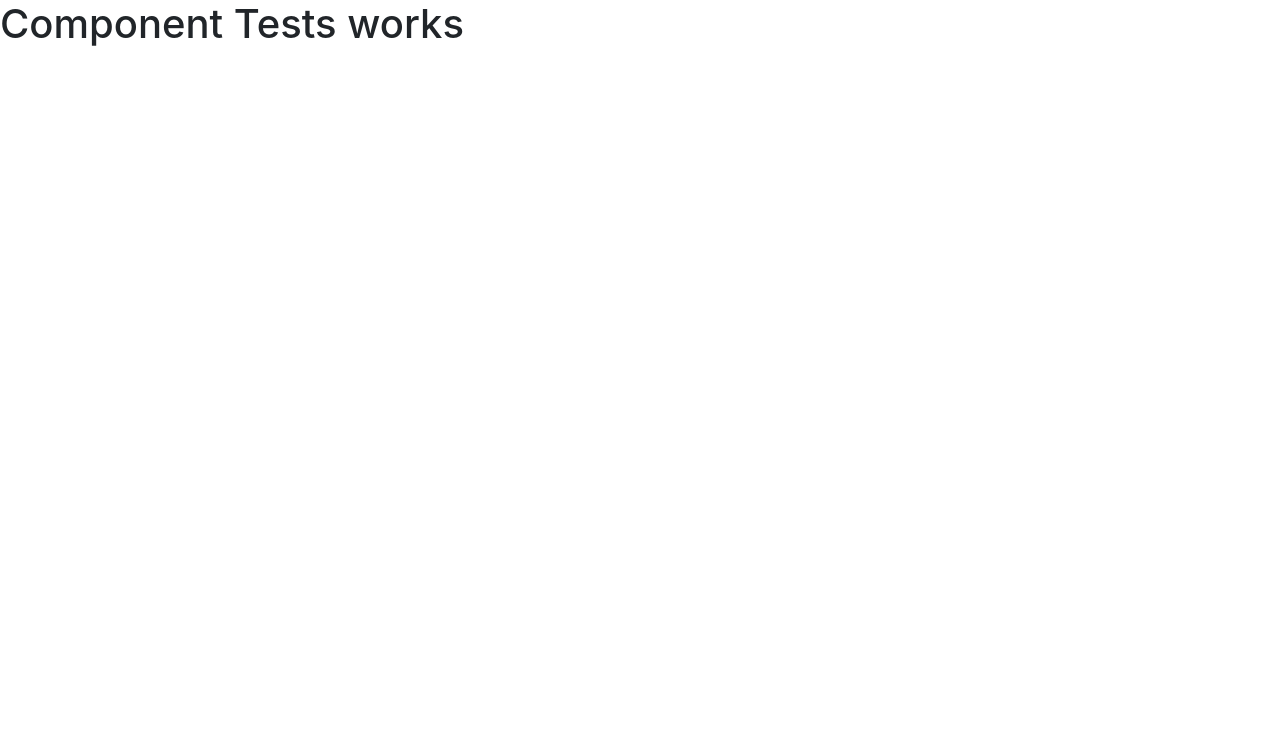
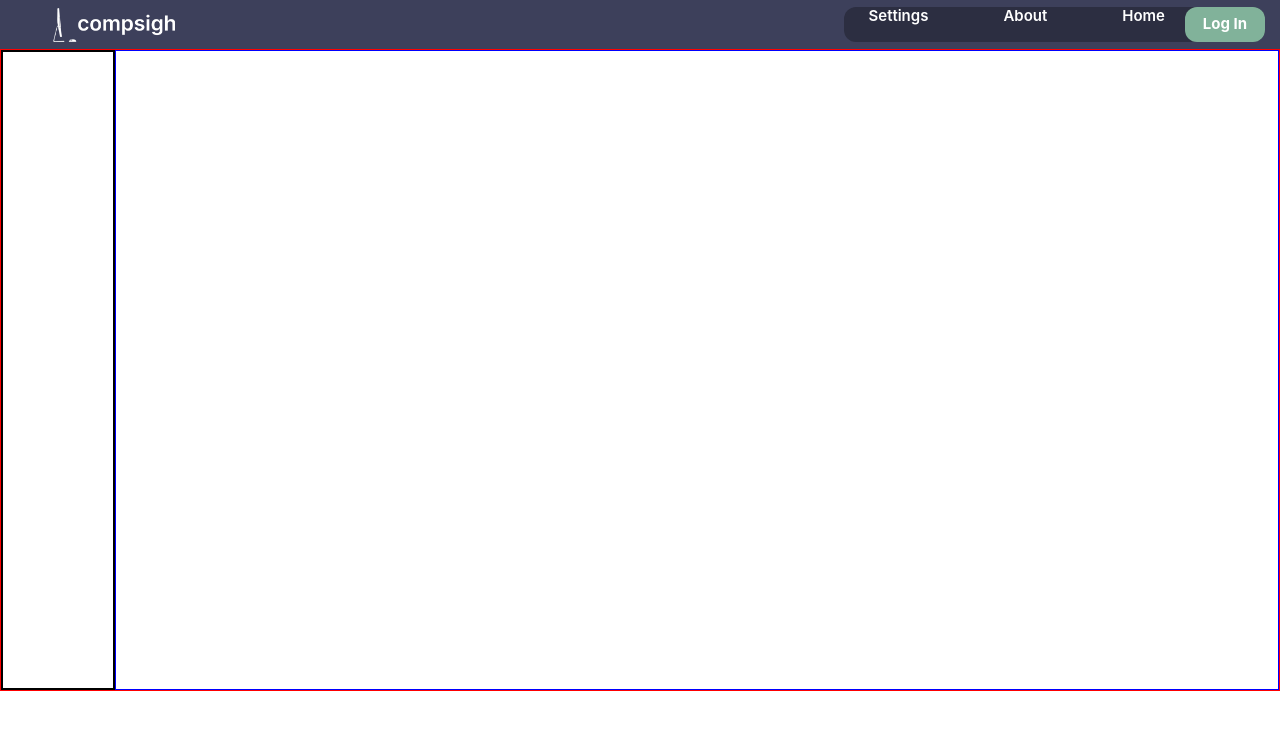
Before and after one commit to quigongian/Compsigh-WebDevelopment, a React (Create React App) app in the folder client/my-app/: page /componentTests in a window 1280 px wide. Shown: the top 730 px of the page. Built offline with nearby package versions, Linux system fonts and the light colour scheme; the HTML template or start-up script is replaced by a standard one.

Commit message:
updated header

```diff
--- a/client/my-app/src/components/dashboard_components/to-do.tsx
+++ b/client/my-app/src/components/dashboard_components/to-do.tsx
@@ -1,8 +1,37 @@
 import React from "react"
+
+
+const Container={
+    border: "1px solid red",
+
+}
+const Wrapper={
+    display: "flex",
+    height: "80vh",
+    width: "100%",
+}
+const Sidebar={
+    border: "2px solid black",
+    height: "100%",
+    width: "125px",
+}
+
+const rightContainer={
+    border: "1px solid blue",
+    height: "100%",
+    width: "100%",
+}
+
 export const Todo = () => {
     return (
         <>
-        <h1>This is just to prevent errors. Components may need to be setup differently.</h1>
-        <h1>Remember components are being rendered in pages</h1>
+        <div style ={Container}>
+            <div style ={Wrapper}>
+            <div style={Sidebar}></div>
+            <div style ={rightContainer}></div>
+            </div>
+        </div>
+
         </>
-    );}
+    );
+}
--- a/client/my-app/src/components/header.tsx
+++ b/client/my-app/src/components/header.tsx
@@ -6,7 +6,6 @@ import compSighLogo from '../image_content/compsighLogo_white.png'
 const container ={
     height: '100%',
     backgroundColor: '#3D405B',
-    borderColor: 'red 2px'
 
 }
 
--- a/client/my-app/src/pages/tests/ComponentTests.tsx
+++ b/client/my-app/src/pages/tests/ComponentTests.tsx
@@ -1,4 +1,12 @@
-import React from "react";
+import { Todo } from "../../components/dashboard_components/to-do";
+import { Footer } from "../../components/footer";
+import { Header } from "../../components/header";
+
 export const ComponentTests = () => {
-  return <h1>Component Tests works</h1>;
+  return (
+  <>
+  <Header/>
+  <Todo/>
+  </>
+  );
 };
```
